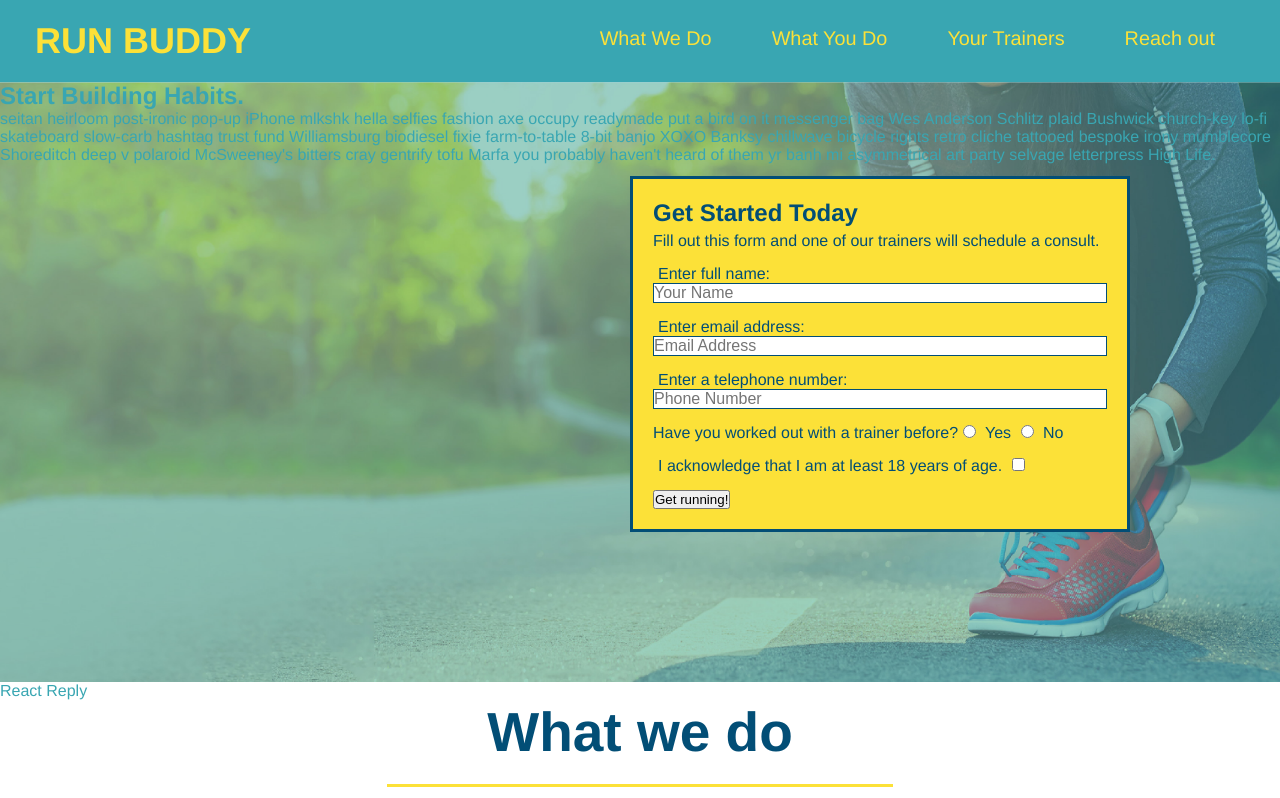
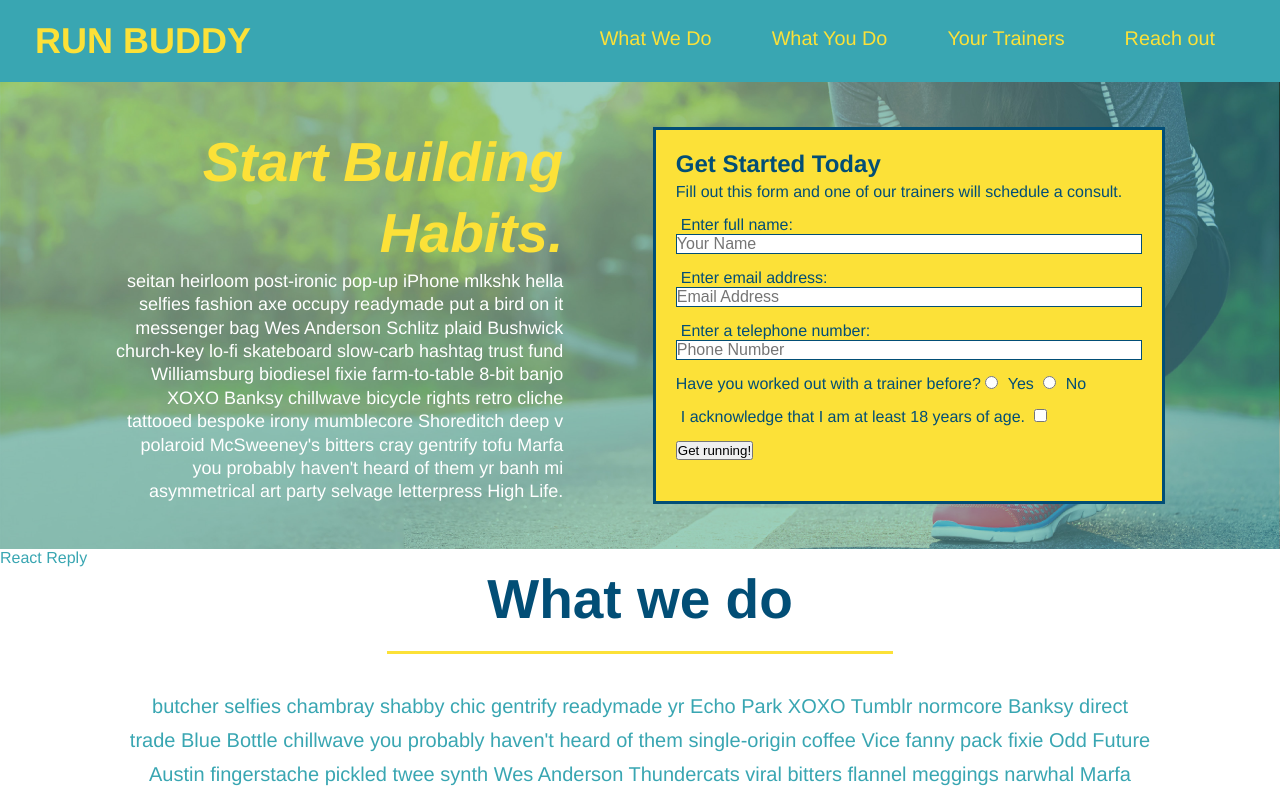
Before and after one commit to moon9588/run-buddy, a plain HTML site: page index.html in a window 1280 px wide. Shown: the top 798 px of the page. Drawn offline with Linux system fonts and the light colour scheme; files that its build step writes are made by us from their sources; files whose address does not match are found by name.

Commit message:
add flexbox to the hero

```diff
--- a/assets/style.css
+++ b/assets/style.css
@@ -50,15 +50,15 @@ footer {
 }
 
 footer h2{
-  display: inline;
+  display: flex;
   color: #024e76;
   font-size: 30px;
   margin: 0;
 }
 footer div{
-  float: right;
+
   line-height: 1.5;
-  text-align: right;
+  text-align: ;
 }
 
 footer a{
@@ -73,23 +73,23 @@ footer a{
 /*hero style start */
 .hero {
   background-image: url("/Users/mamona/Desktop/projects/run-buddy/assets/images/hero-bg.jpeg");
-  height: 600px;
   background-size: cover;
   background-position: center;
-  position: relative;
+  display: flex;
+  justify-content: center;
+  flex-wrap: wrap;
+
 }
 /*hero style end*/
 .hero-form{
   background-color: #fce138;
   padding:20px;
-  width: 500px;
   color:#024e76;
-  position:absolute;
-  bottom:150px;
-  right:150px;
   border-style: solid;
   border-width: 3px;
   border-color: #024e76;
+  width: 40%;
+  margin: 3.5%;
 }
 .hero-form p{
   margin: 5px 0 15px 0;
@@ -288,3 +288,19 @@ footer a{
 }
 
 /* REACH OUT STYLES END */
+
+/* hero-cta start */
+.hero-cta {
+  width: 35%;
+  text-align: right;
+  margin: 3.5%;
+  color: #fff;
+  font-size: 18px;
+  line-height: 1.3;
+}
+
+.hero-cta h2{
+  font-style: italic;
+  font-size: 55px;
+  color:#fce138;
+}
```
